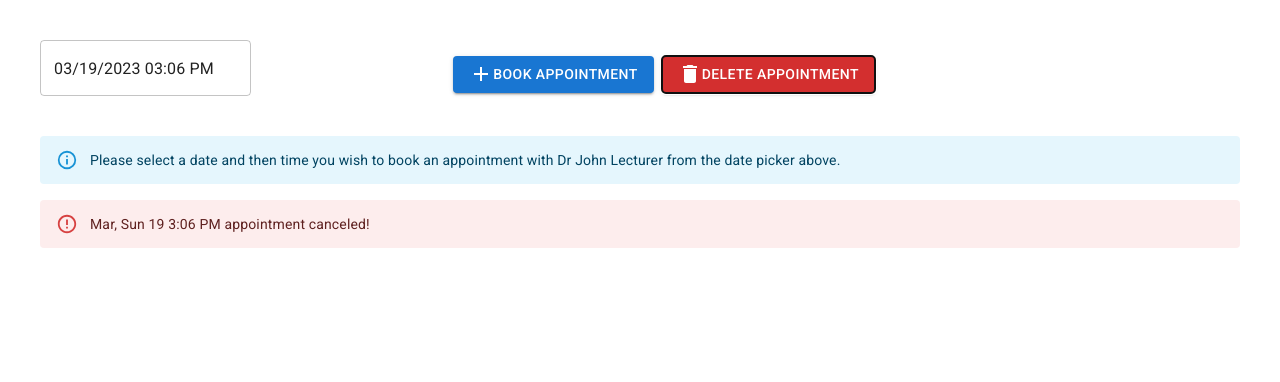
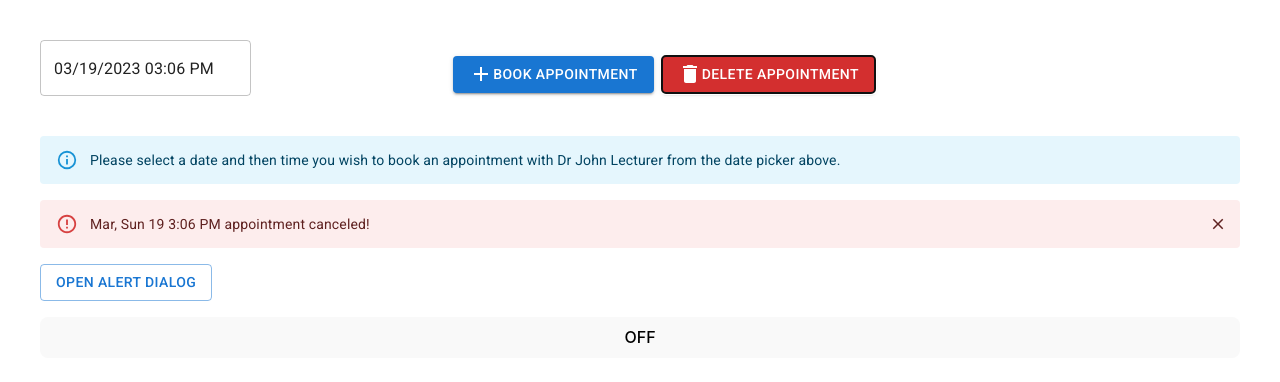
Before and after one commit to matherton/tutor-scheduler, a React (Vite) app in the folder tutor-scheduler/: page / in a window 1280 px wide. Both pictures are taken after a click on the button "DELETE APPOINTMENT". Shown: the top 382 px of the page. Built offline with nearby package versions, Linux system fonts and the light colour scheme.

Commit message:
added a few MUI components

```diff
--- a/tutor-scheduler/src/App.tsx
+++ b/tutor-scheduler/src/App.tsx
@@ -1,9 +1,13 @@
+import { IconButton } from "@mui/material/";
 import Alert from "@mui/material/Alert";
 import Stack from "@mui/material/Stack";
 import Button from "@mui/material/Button";
 import AddIcon from "@mui/icons-material/Add";
 import DeleteIcon from "@mui/icons-material/Delete";
+import CloseIcon from "@mui/icons-material/Close";
 import Grid from "@mui/material/Grid";
+import AlertDialog from "./components/alertDialog";
+import Toggle from "./components/toggle";
 import "./App.css";
 
 import { useState } from "react";
@@ -15,6 +19,7 @@
   const tomorrow = dayjs().add(1, "day");
   const [displaySucess, setDisplaySucess] = useState(false);
   const [error, setError] = useState(false);
+  const [open, setOpen] = useState(true);
   const [value, setValue] = useState<Dayjs | null>(tomorrow);
 
   const addAppointment = () => {
@@ -78,10 +83,28 @@
             </Alert>
           )}
           {error ? (
-            <Alert severity="error">{`${submittedApp} appointment canceled!`}</Alert>
+            <Alert
+              severity="error"
+              action={
+                <IconButton
+                  aria-label="close"
+                  color="inherit"
+                  size="small"
+                  onClick={() => {
+                    setOpen(false);
+                  }}
+                >
+                  <CloseIcon fontSize="inherit" />
+                </IconButton>
+              }
+            >
+              {`${submittedApp} appointment canceled!`}
+            </Alert>
           ) : (
             ""
           )}
+          <AlertDialog />
+          <Toggle />
         </Stack>
       </Grid>
     </Grid>
--- /dev/null
+++ b/tutor-scheduler/src/components/alertDialog.tsx
@@ -0,0 +1,48 @@
+import * as React from "react";
+import Button from "@mui/material/Button";
+import Dialog from "@mui/material/Dialog";
+import DialogActions from "@mui/material/DialogActions";
+import DialogContent from "@mui/material/DialogContent";
+import DialogContentText from "@mui/material/DialogContentText";
+import DialogTitle from "@mui/material/DialogTitle";
+
+export default function AlertDialog() {
+  const [open, setOpen] = React.useState(false);
+
+  const handleClickOpen = () => {
+    setOpen(true);
+  };
+
+  const handleClose = () => {
+    setOpen(false);
+  };
+
+  return (
+    <div>
+      <Button variant="outlined" onClick={handleClickOpen}>
+        Open alert dialog
+      </Button>
+      <Dialog
+        open={open}
+        onClose={handleClose}
+        aria-labelledby="alert-dialog-title"
+        aria-describedby="alert-dialog-description"
+      >
+        <DialogTitle id="alert-dialog-title">
+          {"Confirm Appointment Cancelation?"}
+        </DialogTitle>
+        <DialogContent>
+          <DialogContentText id="alert-dialog-description">
+            Are you sure you would like to delete your appointment?
+          </DialogContentText>
+        </DialogContent>
+        <DialogActions>
+          <Button onClick={handleClose}>Disagree</Button>
+          <Button onClick={handleClose} autoFocus>
+            Agree
+          </Button>
+        </DialogActions>
+      </Dialog>
+    </div>
+  );
+}
```
